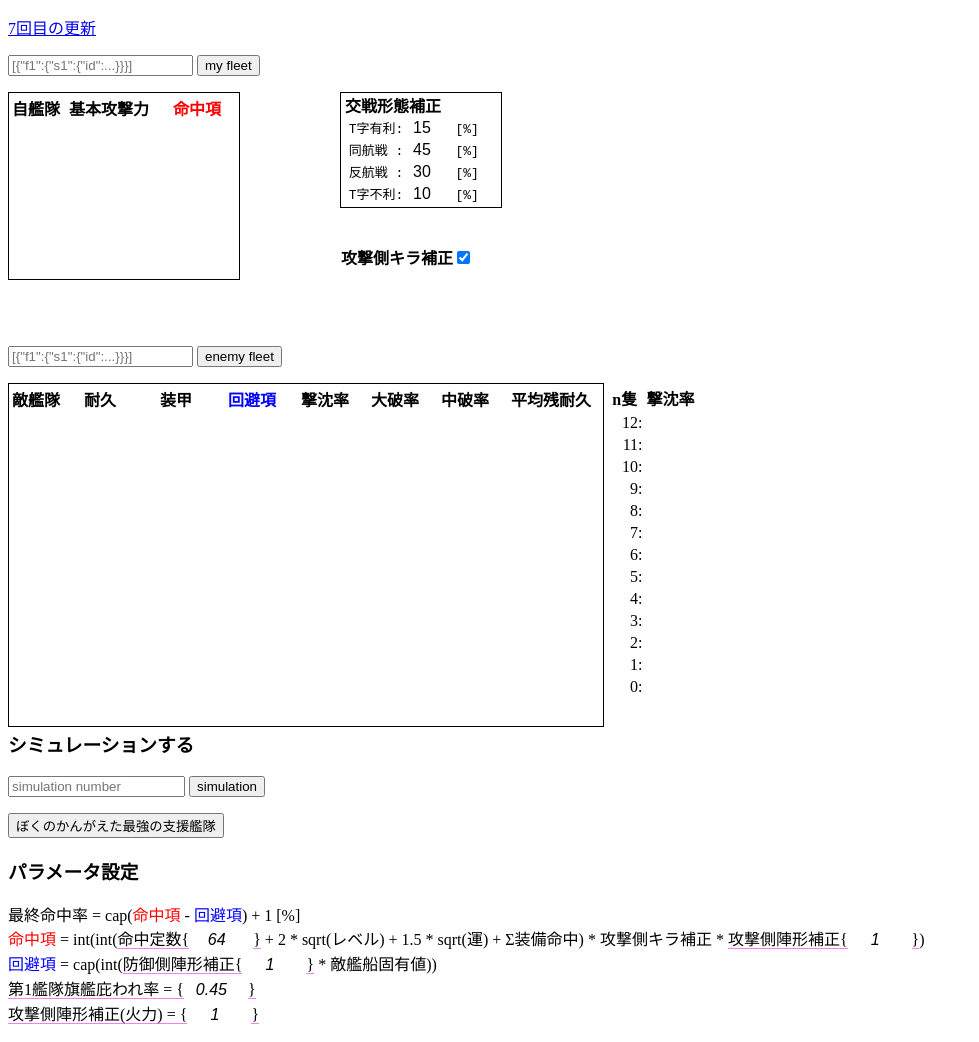
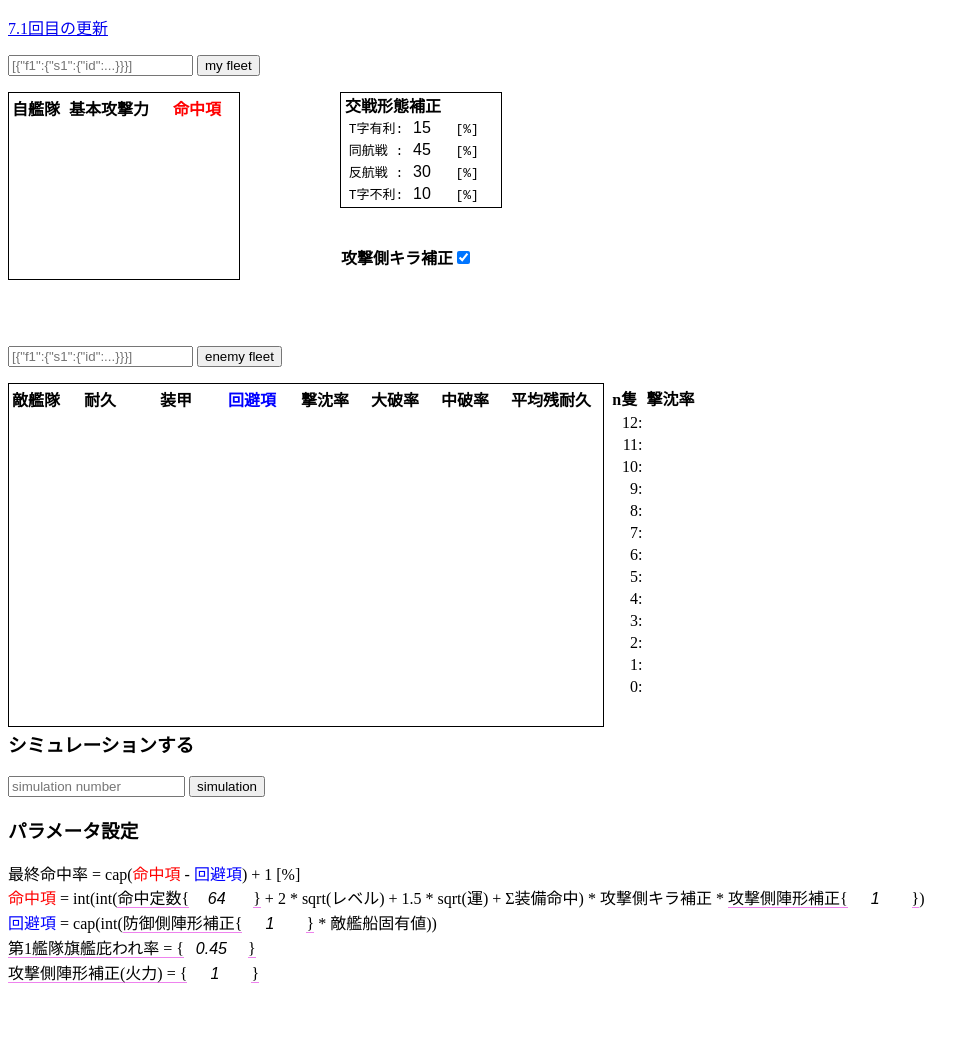
Before and after one commit to hedgehog-cp/kcSupportSimulator, a plain HTML site: page index.html in a window 1280 px wide. Shown: the part 49-1091 px from the top of the page, without its empty margins (0-979 px from the left). After the commit the page ends 1050 px from the top, so only its background shows below. Drawn offline with Linux system fonts and the light colour scheme.

Commit message:
Update index.html

```diff
--- a/index.html
+++ b/index.html
@@ -32,7 +32,7 @@
     </head>
     <body id=canvas>
         <h3>砲撃支援シミュレータ </h3>
-        <a href="https://github.com/hedgehog-cp/kcSupportSimulator#readme">7回目の更新</a>
+        <a href="https://github.com/hedgehog-cp/kcSupportSimulator#readme">7.1回目の更新</a>
         <p>
             <input type="text" value="" id="input-my-fleet-json" placeholder='[{"f1":{"s1":{"id":...}}}]'>
             <input type="button" value="my fleet" onclick="getMyFleet()">
@@ -298,9 +298,6 @@
             <input type="number" min="0" max="1000000" step="5000" id="input-simulation-num" placeholder="simulation number" style="width: 169px;">
             <input type="button" value="simulation" onclick="simulator()">
         </p>
-        <p>
-            <input type="button" id="tweet" value="ぼくのかんがえた最強の支援艦隊" onclick="newTweet()">
-        </p>
         <h3>パラメータ設定</h3>
         <p class="set-param">
             最終命中率 = cap(<span class="accRed">命中項</span> - <span class="evasionBlue">回避項</span>) + 1 [%]
```
